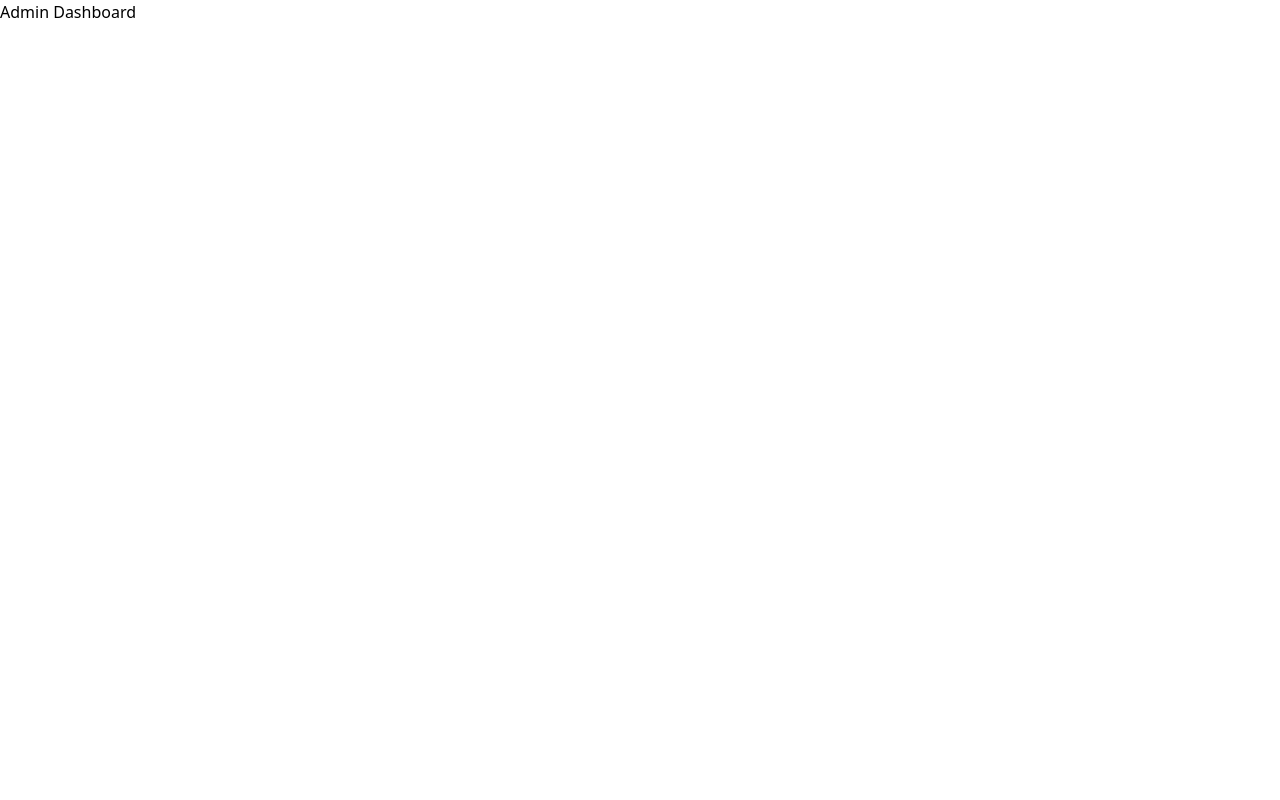
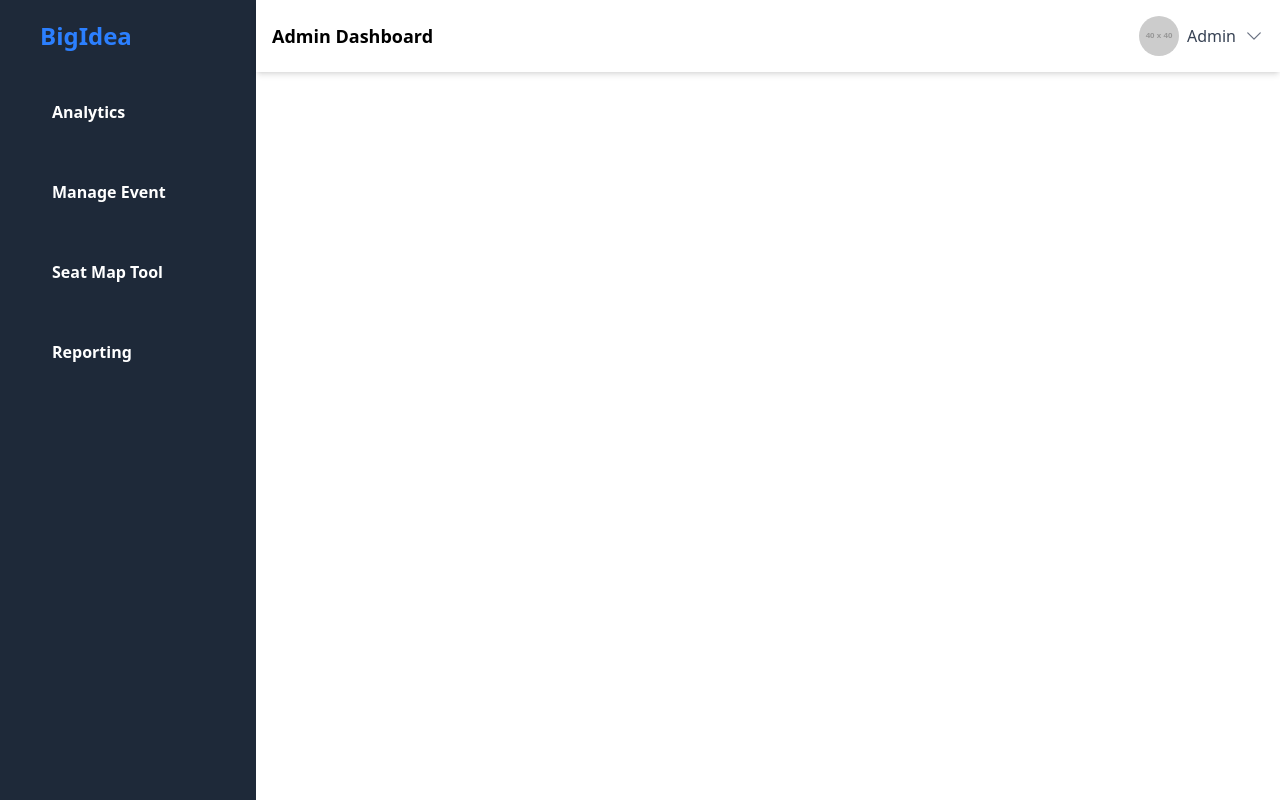
Before and after one commit to mmohashik/Ticket-Booking-Platform_Frontend, a React (Vite) app in the folder ticket_booking_platform_frontend/: page /admin in a window 1280 px wide. Built offline with nearby package versions, Linux system fonts and the light colour scheme.

Commit message:
dashboard components

```diff
--- a/ticket_booking_platform_frontend/package.json
+++ b/ticket_booking_platform_frontend/package.json
@@ -10,12 +10,15 @@
     "preview": "vite preview"
   },
   "dependencies": {
+    "@headlessui/react": "^2.2.0",
+    "@heroicons/react": "^2.2.0",
     "@tailwindcss/vite": "^4.0.9",
     "lucide-react": "^0.477.0",
     "react": "^19.0.0",
     "react-dom": "^19.0.0",
     "react-icons": "^5.5.0",
     "react-router-dom": "^7.2.0",
+    "recharts": "^2.15.1",
     "tailwindcss": "^4.0.9"
   },
   "devDependencies": {
--- /dev/null
+++ b/ticket_booking_platform_frontend/src/components/dashboard_Components/D_Navbar.jsx
@@ -0,0 +1,37 @@
+import React from "react";
+import { NavLink, BrowserRouter as Router, Routes, Route, useLocation } from "react-router-dom";
+import { Menu, MenuButton, MenuItem, MenuItems } from "@headlessui/react";
+import { ChevronDownIcon } from "@heroicons/react/24/solid";
+
+const D_Navbar = () => {
+  return (
+    <div className="bg-white shadow-md p-4 flex justify-between items-center">
+      <h1 className="text-lg font-semibold">Admin Dashboard</h1>
+      <div className="relative">
+        <Menu>
+          <MenuButton className="flex items-center space-x-2">
+            <img src="https://via.placeholder.com/40" alt="Profile" className="w-10 h-10 rounded-full" />
+            <span className="text-gray-700 font-medium">Admin</span>
+            <ChevronDownIcon className="w-5 h-5 text-gray-500" />
+          </MenuButton>
+          <MenuItems className="absolute right-0 mt-2 w-48 bg-white border rounded-lg shadow-md">
+            <MenuItem>
+              <div className="p-2 border-b">Admin</div>
+            </MenuItem>
+            <MenuItem>
+              <div className="p-2 border-b">admin@example.com</div>
+            </MenuItem>
+            <MenuItem>
+              <NavLink to="/edit-profile" className="block p-2 hover:bg-gray-200">Edit Profile</NavLink>
+            </MenuItem>
+            <MenuItem>
+              <button className="w-full text-left p-2 hover:bg-gray-200">Sign Out</button>
+            </MenuItem>
+          </MenuItems>
+        </Menu>
+      </div>
+    </div>
+  );
+};
+
+export default D_Navbar
--- /dev/null
+++ b/ticket_booking_platform_frontend/src/components/dashboard_Components/Sidebar.jsx
@@ -0,0 +1,31 @@
+import React from "react";
+import { NavLink, useLocation } from "react-router-dom";
+
+const Sidebar = () => {
+    const location = useLocation();
+    const menuItems = [
+      { name: "Analytics", path: "/analytics" },
+      { name: "Manage Event", path: "/manage-event" },
+      { name: "Seat Map Tool", path: "/seat-map" },
+      { name: "Reporting", path: "/reporting" },
+    ];
+
+    return (
+      <div className="bg-gray-800 text-white w-64 min-h-screen p-5">
+        <h2 className="text-2xl font-extrabold text-blue-500 mb-6 pl-5">BigIdea</h2>
+        <nav>
+          {menuItems.map((item) => (
+            <NavLink
+              key={item.name}
+              to={item.path}
+              className={`block py-6 px-6 m-2 font-bold hover:bg-blue-500 ${location.pathname === item.path ? "bg-blue-500" : ""}`}
+            >
+              {item.name}
+            </NavLink>
+          ))}
+        </nav>
+      </div>
+    );
+  };
+
+export default Sidebar;
--- a/ticket_booking_platform_frontend/src/pages/AdminDashboard.jsx
+++ b/ticket_booking_platform_frontend/src/pages/AdminDashboard.jsx
@@ -1,11 +1,19 @@
-import React from 'react'
+import React from "react";
+import Sidebar from "../components/dashboard_Components/Sidebar";
+import D_Navbar from "../components/dashboard_Components/D_Navbar";
 
 const AdminDashboard = () => {
   return (
-    <div>
-      Admin Dashboard
-    </div>
-  )
-}
 
-export default AdminDashboard
+      <div className="flex">
+        <Sidebar />
+        <div className="flex-1">
+          <D_Navbar />
+
+        </div>
+      </div>
+
+  );
+};
+
+export default AdminDashboard;
```
Also changed, not shown: 1 other file (tests, documents, lock files or other folders).
